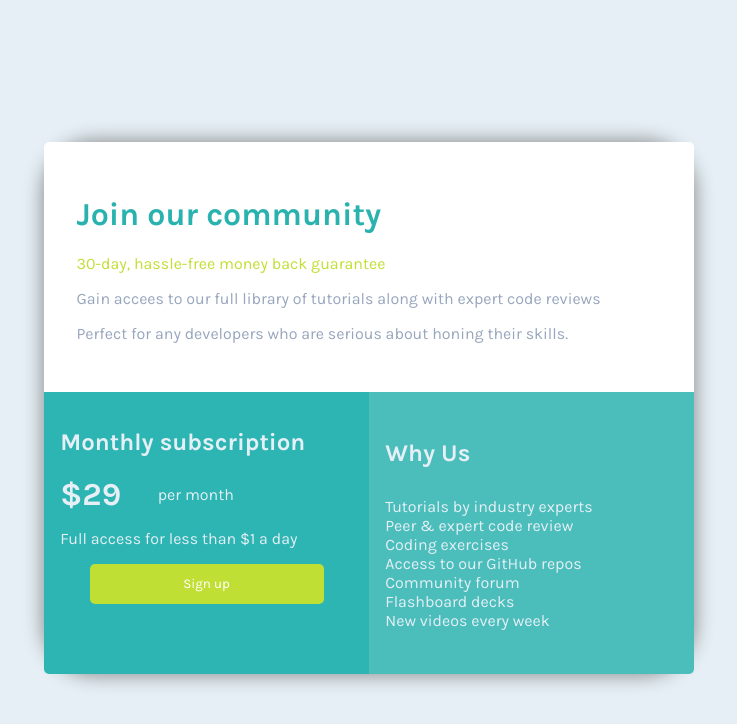
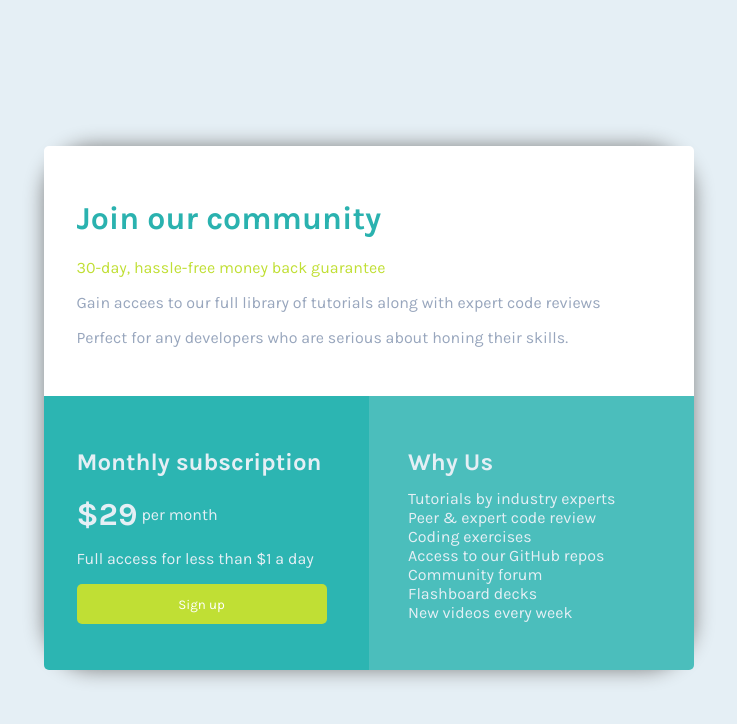
Before and after one commit to Deobp/box_layout, a plain HTML site: page src/index.html in a window 1280 px wide. Shown: the whole page, without its empty margins (271-1008 px from the left). Drawn offline with Linux system fonts and the light colour scheme.

Commit message:
fix position

```diff
--- a/src/css/style.css
+++ b/src/css/style.css
@@ -41,12 +41,12 @@ body {
   color: hsl(204, 43%, 93%);
   text-align: left;
   border-bottom-left-radius: 5px;
-  padding: 5%;
+  padding: 10%;
 }
 
 #app-offer {
   display: grid;
-  grid-template-columns: 1fr 2fr;
+  grid-template-columns: 1fr 3fr;
 }
 
 #app-price {
@@ -59,9 +59,9 @@ body {
   display: flex;
   font-size: 16px;
   align-items: center;
+  color: hsl(204, 43%, 93%);
 }
 .app-sign-button {
-  width: 80%;
   background-color: hsl(71, 73%, 54%);
   color: white;
   align-items: center;
@@ -71,7 +71,8 @@ body {
   border: none;
   display: flex;
   justify-content: center;
-  margin: 0 auto;
+  margin: 0;
+  width: 250px;
 }
 
 .app-about {
@@ -87,7 +88,7 @@ body {
   border-bottom-right-radius: 5px;
   max-height: 250px;
   justify-content: center;
-  padding: 5%;
+  padding: 10%;
 }
 
 .app-list,
@@ -95,7 +96,7 @@ body {
   list-style-type: none;
   width: 100%;
   text-align: left;
-  padding: 5%;
+  padding-left: 5%;
 }
 .app-why-us {
   margin-bottom: 0;
@@ -103,5 +104,5 @@ body {
 }
 
 .app-list {
-  margin-top: 0;
+  margin-top: 5%;
 }
```
